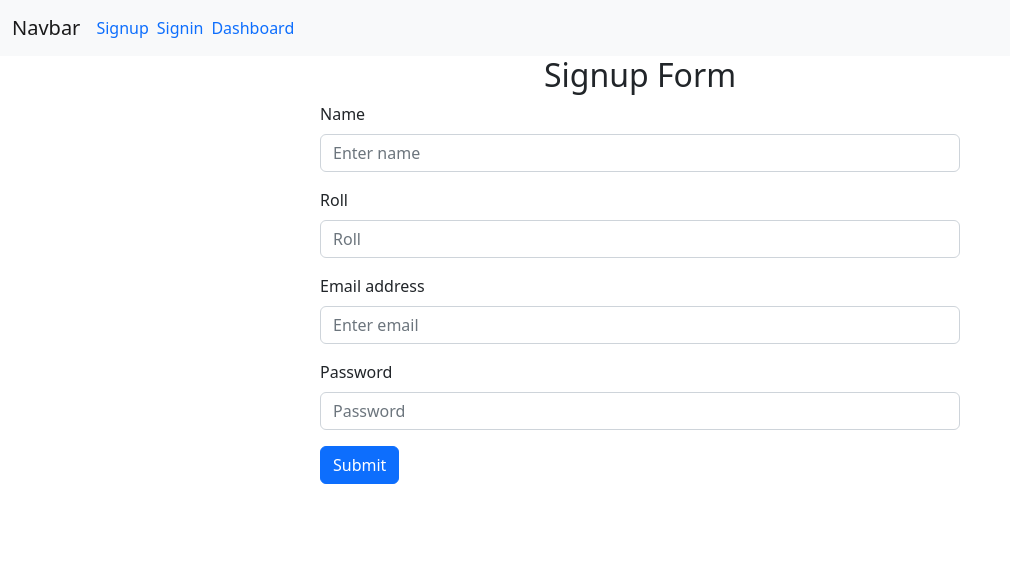
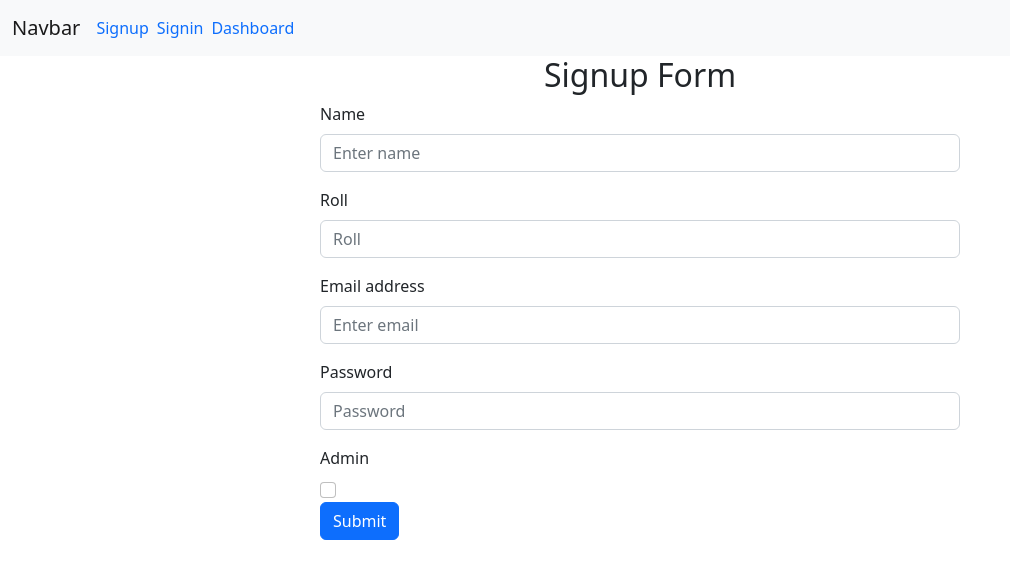
Before and after one commit to rockingatgithub/CN_AUG_PYTHON_REACTJS, a React (Create React App) app: page / in a window 1280 px wide. Shown: the top 578 px of the page, without its empty margins (0-1010 px from the left). Built offline with nearby package versions, Linux system fonts and the light colour scheme.

Commit message:
Added Admin login and signup

```diff
--- a/src/components/Dashboard/index.jsx
+++ b/src/components/Dashboard/index.jsx
@@ -30,10 +30,10 @@ const Dashboard = (props) => {
         <div>
             <h2> Profile </h2>
             <div>
-                Name:-  {props.user.name}
+                Name:-  {props.user?.name}
             </div>
             <div>
-                Email:-  {props.user.email}
+                Email:-  {props.user?.email}
             </div>
 
             <form onSubmit={submitHandler} >
--- a/src/components/UserForm/index.jsx
+++ b/src/components/UserForm/index.jsx
@@ -4,12 +4,14 @@ import { useNavigate } from "react-router-dom"
 import Cookie from 'js-cookie'
 import Button from 'react-bootstrap/Button';
 import Form from 'react-bootstrap/Form';
+import { ADMIN_SIGNIN_URL, ADMIN_SIGNUP_URL, STUDENT_SIGNIN_URL, STUDENT_SIGNUP_URL } from "../constants";
 
 const UserForm = (props) => {
 
     const [name, setName] = useState('')
     const [roll, setRoll] = useState('')
     const [email, setEmail] = useState('')
+    const [isAdmin, setAdmin] = useState(false)
     const [password, setPassword] = useState('')
 
     const navigate = useNavigate()
@@ -26,10 +28,13 @@ const UserForm = (props) => {
         }
 
         const userObj = { email, password }
+
         let response
+        const url = isAdmin ? ADMIN_SIGNUP_URL : STUDENT_SIGNUP_URL
 
         if (props.isSignup) {
-            response = await fetch('http://localhost:8000/api/v1/student', {
+            const url = isAdmin ? ADMIN_SIGNUP_URL : STUDENT_SIGNUP_URL
+            response = await fetch(url, {
 
                 method: "POST",
                 body: JSON.stringify(userSignupObj),
@@ -39,7 +44,8 @@ const UserForm = (props) => {
 
             })
         } else {
-            response = await fetch('http://localhost:8000/api/v1/auth/jwt', {
+            const url = isAdmin ? ADMIN_SIGNIN_URL : STUDENT_SIGNIN_URL
+            response = await fetch(url, {
 
                 method: "POST",
                 body: JSON.stringify(userObj),
@@ -52,7 +58,7 @@ const UserForm = (props) => {
 
 
         const parsedResponse = await response.json()
-        props.setUser(parsedResponse.student)
+        props.setUser(parsedResponse.user)
         navigate('/dashboard')
     }
 
@@ -76,6 +82,8 @@ const UserForm = (props) => {
 
     }
 
+    // console.log(isAdmin)
+
     return <>
         <h2>{props.heading}</h2>
 
@@ -83,14 +91,14 @@ const UserForm = (props) => {
 
             {props.isSignup &&
                 <>
-                    <Form.Group className="mb-3" controlId="formBasicEmail">
+                    <Form.Group className="mb-3">
                         <Form.Label>Name</Form.Label>
                         <Form.Control type="text" placeholder="Enter name" value={name} onChange={(event) => setName(event.target.value)} />
                     </Form.Group>
 
-                    <Form.Group className="mb-3" controlId="formBasicPassword">
+                    <Form.Group className="mb-3">
                         <Form.Label>Roll</Form.Label>
-                        <Form.Control type="password" placeholder="Roll" value={roll} onChange={(event) => setRoll(event.target.value)} />
+                        <Form.Control type="number" placeholder="Roll" value={roll} onChange={(event) => setRoll(event.target.value)} />
                     </Form.Group></>
             }
 
@@ -102,6 +110,17 @@ const UserForm = (props) => {
             <Form.Group className="mb-3" controlId="formBasicPassword">
                 <Form.Label>Password</Form.Label>
                 <Form.Control type="password" placeholder="Password" value={password} onChange={(event) => setPassword(event.target.value)} />
+            </Form.Group>
+
+            <Form.Group>
+            <Form.Label>Admin</Form.Label>
+            <Form.Check
+                type="checkbox"
+                id="admin"
+                value={isAdmin}
+                onChange={() => setAdmin((state) => !state)}
+                placeholder="Admin Login"
+                 />
             </Form.Group>
 
             <Button variant="primary" type="submit">
--- /dev/null
+++ b/src/components/constants/index.js
@@ -0,0 +1,4 @@
+export const STUDENT_SIGNUP_URL='http://localhost:8000/api/v1/student'
+export const ADMIN_SIGNUP_URL='http://localhost:8000/api/v1/admin'
+export const STUDENT_SIGNIN_URL='http://localhost:8000/api/v1/auth/jwt'
+export const ADMIN_SIGNIN_URL='http://localhost:8000/api/v1/admin/auth/jwt'
```
Also changed, not shown: src/components/InterviewForm/index.jsx (added).
